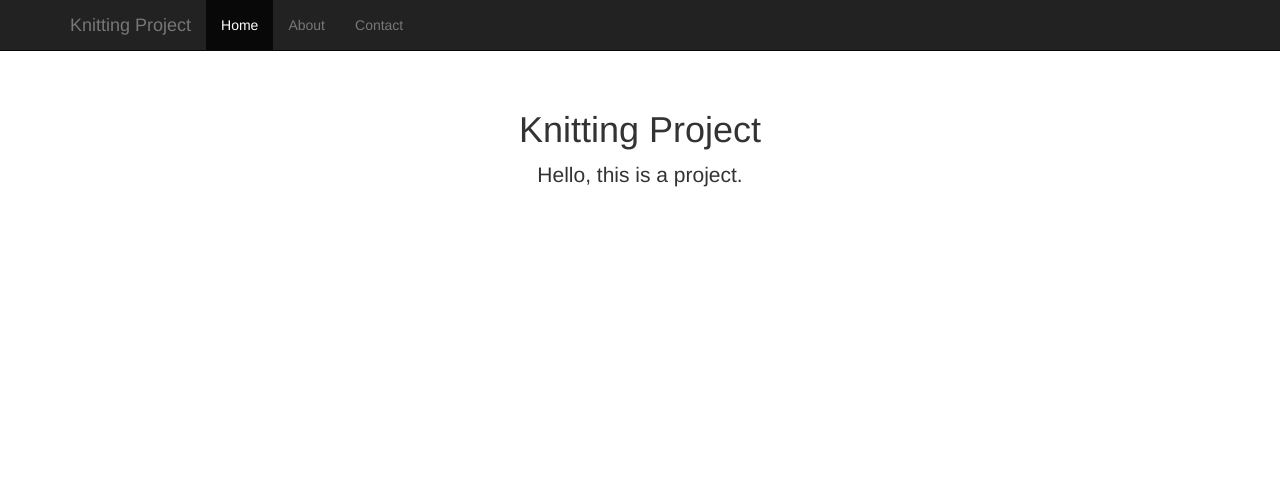
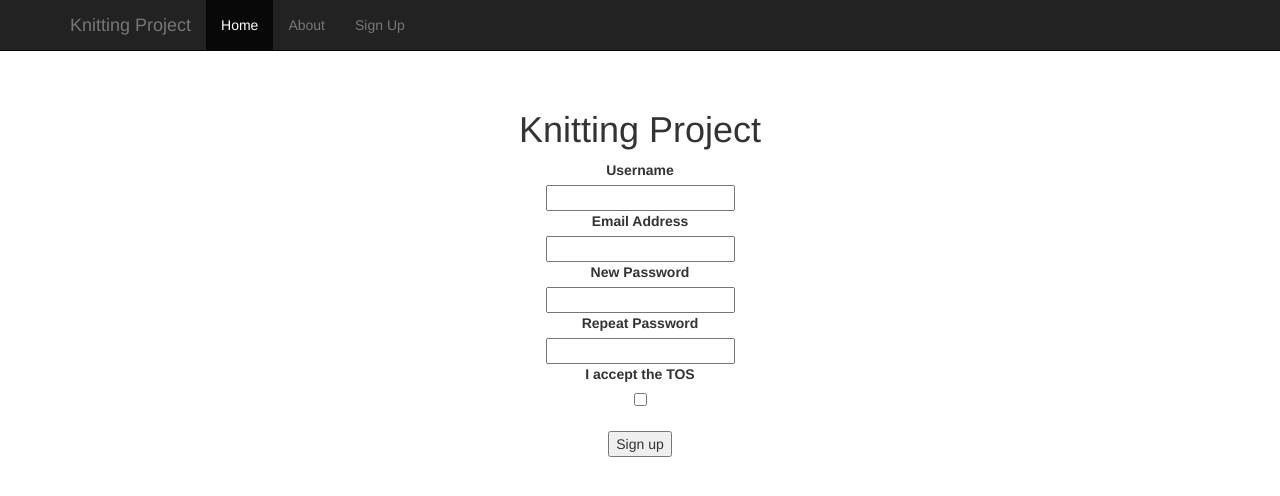
Before and after one commit to connienguyen/knitting, a Flask app: page /signup in a window 1280 px wide. Shown: the top 496 px of the page. Run offline with Flask 2, Linux system fonts and the light colour scheme; some libraries are stand-ins or nearby versions.

Commit message:
added signup form

```diff
--- a/project/app.py
+++ b/project/app.py
@@ -1,6 +1,28 @@
-from flask import Flask, render_template
+from flask import g, Flask, session, render_template, flash, request
+from flask.ext.login import LoginManager, login_user, logout_user, login_required
+from models import User
+from models import db
 from werkzeug.contrib.fixers import ProxyFix
+from forms import RegistrationForm, LoginForm
+
 app = Flask(__name__)
+app.secret_key = "Super secret key"
+
+login_manager = LoginManager()
+login_manager.init_app(app)
+
+db_session = db.session
+
+def load_user_info():
+    if session.get('user_id'):
+	user = User.query.filter(username=session['user_id']).first()
+    else:
+	user = None
+    g.user = user
+
+@login_manager.user_loader
+def load_user(userid):
+    return User.get(userid)
 
 @app.route("/")
 def index():
@@ -8,17 +30,31 @@ def index():
 
 @app.route("/login")
 def login():
-    return render_template('login.html')
+    form = LoginForm()
+    if form.validate_on_submit():
+	login_user(user)
+	flash("Logged in succesfully")
+	return redirect(url_for('dashboard'))
+    return render_template('login.html', form=form)
 
 @app.route("/logout")
 def logout():
-    return render_template('logout.html')
+    logout_user()
+    return redirect(url_for('index'))
 
-@app.route("/signup")
+@app.route("/signup", methods=['GET', 'POST'])
 def signup():
-    return render_template('signup.html');
+    form = RegistrationForm(request.form)
+    if request.method == 'POST' and form.validate():
+	user = User(form.username.data, form.email.data, form.password.data)
+	db_session.add(user)
+	db_session.commit()
+	flash('Thanks for registering')
+	return redirect(url_for('login'))
+    return render_template('signup.html', form=form)
 
 @app.route("/dashboard")
+@login_required
 def dashboard():
     return render_template('dashboard.html')
 
@@ -38,4 +74,4 @@ app.wsgi_app = ProxyFix(app.wsgi_app)
 
 if __name__ == '__main__':
     app.debug = True
-    app.run()
+    app.run(port=8080)
--- /dev/null
+++ b/project/forms.py
@@ -0,0 +1,38 @@
+from wtforms import Form, BooleanField, TextField, PasswordField, validators
+
+class RegistrationForm(Form):
+    username = TextField('Username', [validators.Length(min=4, max=25)])
+    email = TextField('Email Address', [validators.Length(min=6, max=35)])
+    password = PasswordField('New Password', [
+        validators.Required(),
+	validators.Length(min=8, max=100),
+        validators.EqualTo('confirm', message='Passwords must match')
+    ])
+    confirm = PasswordField('Repeat Password')
+    accept_tos = BooleanField('I accept the TOS', [validators.Required()])
+
+class LoginForm(Form):
+    username = TextField('Username', [validators.Length(min=4, max=25)])
+    password = PasswordField('Password', [validators.Required()])
+
+    def __init__(self, *args, **kwargs):
+        Form.__init__(self, *args, **kwargs)
+        self.user = None
+
+    def validate(self):
+        rv = Form.validate(self)
+        if not rv:
+            return False
+
+        user = User.query.filter_by(
+            username=self.username.data).first()
+        if user is None:
+            self.username.errors.append('Unknown username')
+            return False
+
+        if not user.check_password(self.password.data):
+            self.password.errors.append('Invalid password')
+            return False
+
+        self.user = user
+	return True
--- /dev/null
+++ b/project/templates/_formhelpers.html
@@ -0,0 +1,12 @@
+{% macro render_field(field) %}
+  <dt>{{ field.label }}
+  <dd>{{ field(**kwargs)|safe }}
+  {% if field.errors %}
+    <ul class=errors>
+    {% for error in field.errors %}
+      <li>{{ error }}</li>
+    {% endfor %}
+    </ul>
+  {% endif %}
+  </dd>
+{% endmacro %}
--- a/project/templates/base.html
+++ b/project/templates/base.html
@@ -31,7 +31,9 @@
           <ul class="nav navbar-nav">
             <li class="active"><a href="#">Home</a></li>
             <li><a href="#about">About</a></li>
-            <li><a href="#contact">Contact</a></li>
+	    {% if not session['logged_in'] %}
+            <li><a href="/signup">Sign Up</a></li>
+	    {% endif %}
           </ul>
         </div><!--/.nav-collapse -->
       </div>
--- a/project/templates/signup.html
+++ b/project/templates/signup.html
@@ -1,5 +1,14 @@
 {% extends "base.html" %}
+{% from "_formhelpers.html" import render_field %}
 {% block content %}
-<p class="lead"> Hello, this is a project. </p>
-
+    <form method=post action="/signup">
+	<dl>
+	    {{ render_field(form.username) }}
+	    {{ render_field(form.email) }}
+	    {{ render_field(form.password) }}
+	    {{ render_field(form.confirm) }}
+	    {{ render_field(form.accept_tos) }}
+	</dl>
+	<p><input type=submit value="Sign up">
+    </form>
 {% endblock %}
```
Also changed, not shown: project/models.py (+6 -6 lines), project/__init__.py (added).
